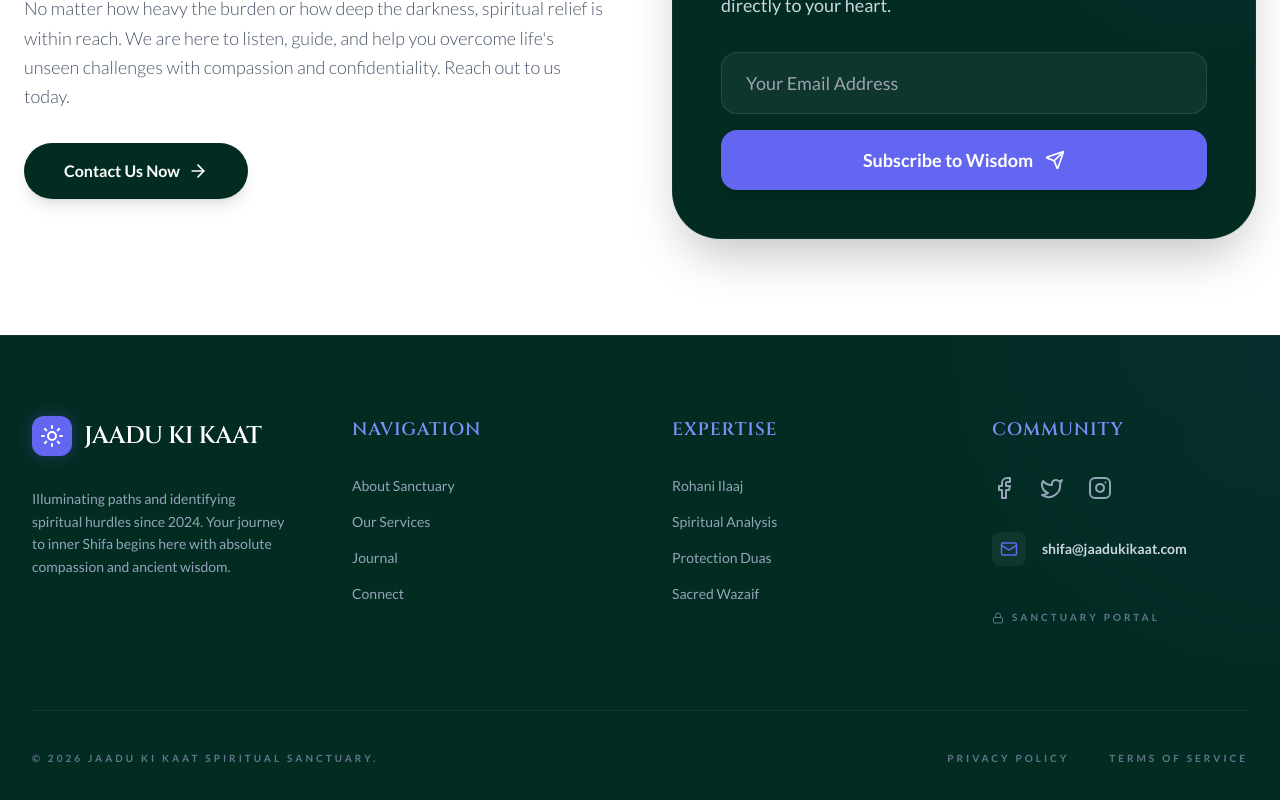
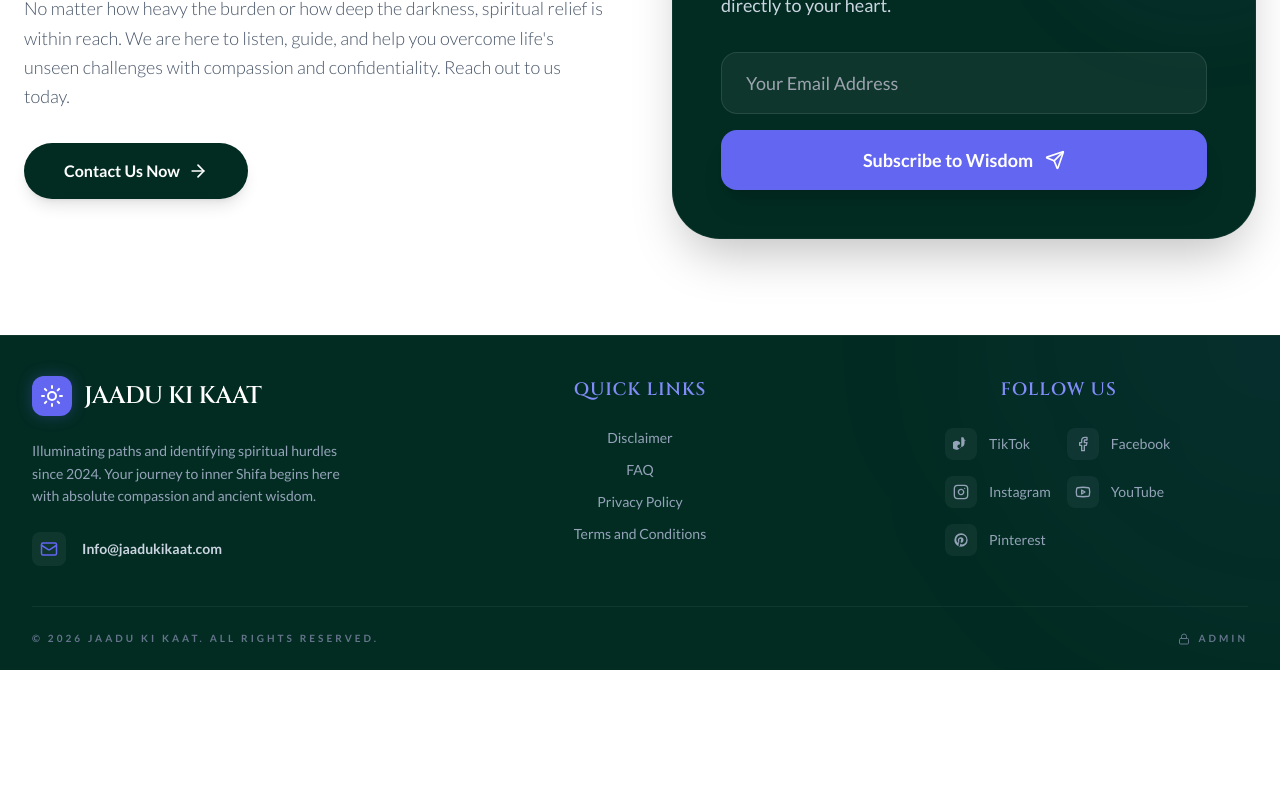
Before and after one commit to Shahbazmirza1122/Jaadukikaat, a React (Vite) app: page / in a window 1280 px wide. Shown: the part 6492-7292 px from the top of the page. After the commit the page ends 7162 px from the top, so only its background shows below. Built offline with nearby package versions, Linux system fonts and the light colour scheme; no server answers; the database is empty.

Commit message:
feat: Add TikTok and Pinterest icons to footer
Includes custom SVG components for TikTok and Pinterest icons to expand social media linking options within the application's footer. Adjusts padding for a cleaner layout.

```diff
--- a/components/Footer.tsx
+++ b/components/Footer.tsx
@@ -1,77 +1,85 @@
 import React from 'react';
 import { Link } from 'react-router-dom';
-import { Sun, Facebook, Twitter, Instagram, Mail, Lock } from 'lucide-react';
+import { Sun, Facebook, Instagram, Youtube, Mail, Lock } from 'lucide-react';
+
+// Custom SVGs for icons not in standard library
+const TiktokIcon = ({ className }: { className?: string }) => (
+  <svg viewBox="0 0 24 24" fill="currentColor" className={className} xmlns="http://www.w3.org/2000/svg"><path d="M19.59 6.69a4.83 4.83 0 0 1-3.77-4.25V2h-3.45v13.67a2.89 2.89 0 0 1-5.2 1.74 2.89 2.89 0 0 1 2.31-4.64 2.93 2.93 0 0 1 .88.13V9.4a6.84 6.84 0 1 0 1 7.6 6.83 6.83 0 0 0 6-6.8V6.69z"/></svg>
+);
+const PinterestIcon = ({ className }: { className?: string }) => (
+  <svg viewBox="0 0 24 24" fill="currentColor" className={className} xmlns="http://www.w3.org/2000/svg"><path d="M9.04 21.54c.96.29 1.93.46 2.96.46a10 10 0 0 0 10-10A10 10 0 0 0 12 2 10 10 0 0 0 2 12c0 4.25 2.67 7.9 6.44 9.34-.09-.8-.16-2.02.03-2.88l1.1-4.63s-.28-.56-.28-1.39c0-1.3.75-2.27 1.69-2.27.8 0 1.18.6 1.18 1.32 0 .8-.51 2-0.77 3.11-.22.93.47 1.51 1.4 1.51 1.68 0 2.97-1.78 2.97-4.35 0-2.27-1.63-3.86-3.96-3.86-2.88 0-4.57 2.16-4.57 4.41 0 .87.33 1.8.76 2.31.08.1.09.18.06.28l-.29 1.17c-.05.19-.17.23-.39.14-1.46-.68-2.37-2.82-2.37-4.54 0-3.7 2.69-7.09 7.76-7.09 4.08 0 7.24 2.91 7.24 6.8 0 4.05-2.55 7.31-6.09 7.31-1.19 0-2.31-.62-2.7-1.35l-.73 2.77c-.26 1.01-.97 2.27-1.44 3.04z"/></svg>
+);
 
 const Footer: React.FC = () => {
   return (
-    <footer className="bg-spirit-900 text-white pt-20 pb-10 border-t border-white/5 relative overflow-hidden">
+    <footer className="bg-spirit-900 text-white pt-10 pb-6 border-t border-white/5 relative overflow-hidden">
       {/* Decorative Glow */}
       <div className="absolute top-0 right-0 w-[500px] h-[500px] bg-accent-500/5 rounded-full blur-[120px] -translate-y-1/2 translate-x-1/2"></div>
 
       <div className="max-w-7xl mx-auto px-4 sm:px-6 lg:px-8 relative z-10">
-        <div className="grid grid-cols-1 md:grid-cols-4 gap-16">
-          <div className="col-span-1 md:col-span-1">
-            <div className="flex items-center space-x-3 mb-8">
+        <div className="grid grid-cols-1 md:grid-cols-3 gap-10">
+          {/* Column 1: Branding & Info */}
+          <div className="col-span-1">
+            <div className="flex items-center space-x-3 mb-6">
               <div className="p-2 bg-accent-500 rounded-xl shadow-[0_0_15px_rgba(99,102,241,0.3)]">
                 <Sun className="h-6 w-6 text-white" />
               </div>
               <span className="text-2xl font-serif font-bold tracking-tight uppercase">Jaadu ki kaat</span>
             </div>
-            <p className="text-slate-400 text-sm leading-relaxed max-w-xs">
+            <p className="text-slate-400 text-sm leading-relaxed max-w-xs mb-6">
               Illuminating paths and identifying spiritual hurdles since 2024. Your journey to inner Shifa begins here with absolute compassion and ancient wisdom.
             </p>
+            <div className="flex items-center space-x-4 text-slate-300 text-sm font-bold group cursor-pointer">
+              <div className="p-2 bg-white/5 rounded-lg group-hover:bg-accent-500/20 transition-colors">
+                <Mail size={18} className="text-accent-500" />
+              </div>
+              <span className="group-hover:text-accent-400 transition-colors">Info@jaadukikaat.com</span>
+            </div>
           </div>
 
-          <div>
-            <h3 className="text-lg font-bold mb-8 font-serif text-accent-400 tracking-wider uppercase">Navigation</h3>
-            <ul className="space-y-4 text-slate-400 text-sm font-medium">
-              <li><a href="/#about" className="hover:text-accent-400 transition-colors">About Sanctuary</a></li>
-              <li><a href="/#services" className="hover:text-accent-400 transition-colors">Our Services</a></li>
-              <li><Link to="/blog" className="hover:text-accent-400 transition-colors">Journal</Link></li>
-              <li><a href="/#contact" className="hover:text-accent-400 transition-colors">Connect</a></li>
+          {/* Column 2: Quick Links */}
+          <div className="flex flex-col items-center">
+            <h3 className="text-lg font-bold mb-6 font-serif text-accent-400 tracking-wider uppercase text-center">Quick Links</h3>
+            <ul className="space-y-3 text-slate-400 text-sm font-medium flex flex-col items-center">
+              <li><Link to="/disclaimer" className="hover:text-accent-400 transition-colors">Disclaimer</Link></li>
+              <li><Link to="/faq" className="hover:text-accent-400 transition-colors">FAQ</Link></li>
+              <li><Link to="/privacy" className="hover:text-accent-400 transition-colors">Privacy Policy</Link></li>
+              <li><Link to="/terms" className="hover:text-accent-400 transition-colors">Terms and Conditions</Link></li>
             </ul>
           </div>
 
-          <div>
-            <h3 className="text-lg font-bold mb-8 font-serif text-accent-400 tracking-wider uppercase">Expertise</h3>
-            <ul className="space-y-4 text-slate-400 text-sm font-medium">
-              <li>Rohani Ilaaj</li>
-              <li>Spiritual Analysis</li>
-              <li>Protection Duas</li>
-              <li>Sacred Wazaif</li>
-            </ul>
-          </div>
-
-          <div>
-            <h3 className="text-lg font-bold mb-8 font-serif text-accent-400 tracking-wider uppercase">Community</h3>
-            <div className="flex space-x-6 mb-8">
-              <a href="#" className="text-slate-400 hover:text-accent-400 transition-all hover:scale-125"><Facebook size={24} /></a>
-              <a href="#" className="text-slate-400 hover:text-accent-400 transition-all hover:scale-125"><Twitter size={24} /></a>
-              <a href="#" className="text-slate-400 hover:text-accent-400 transition-all hover:scale-125"><Instagram size={24} /></a>
+          {/* Column 3: Follow Us */}
+          <div className="flex flex-col items-center">
+            <h3 className="text-lg font-bold mb-6 font-serif text-accent-400 tracking-wider uppercase text-center">Follow Us</h3>
+            <div className="grid grid-cols-2 gap-4">
+                <SocialLink href="#" icon={<TiktokIcon className="w-4 h-4" />} label="TikTok" />
+                <SocialLink href="#" icon={<Facebook size={16} />} label="Facebook" />
+                <SocialLink href="#" icon={<Instagram size={16} />} label="Instagram" />
+                <SocialLink href="#" icon={<Youtube size={16} />} label="YouTube" />
+                <SocialLink href="#" icon={<PinterestIcon className="w-4 h-4" />} label="Pinterest" />
             </div>
-            <div className="flex items-center space-x-4 text-slate-300 text-sm mb-10 font-bold group cursor-pointer">
-              <div className="p-2 bg-white/5 rounded-lg group-hover:bg-accent-500/20 transition-colors">
-                <Mail size={18} className="text-accent-500" />
-              </div>
-              <span className="group-hover:text-accent-400 transition-colors">shifa@jaadukikaat.com</span>
-            </div>
-            <Link to="/admin" className="inline-flex items-center space-x-2 text-slate-500 text-[10px] hover:text-accent-400 transition-colors uppercase tracking-[0.3em] font-bold">
-              <Lock size={12} className="inline" />
-              <span>Sanctuary Portal</span>
-            </Link>
           </div>
         </div>
 
-        <div className="border-t border-white/5 mt-20 pt-10 flex flex-col md:flex-row justify-between items-center text-slate-500 text-[10px] gap-6">
-          <p className="font-bold tracking-[0.3em] uppercase">&copy; {new Date().getFullYear()} JAADU KI KAAT SPIRITUAL SANCTUARY.</p>
-          <div className="flex space-x-10 uppercase tracking-[0.3em] font-bold">
-            <a href="#" className="hover:text-accent-400 transition-colors">Privacy Policy</a>
-            <a href="#" className="hover:text-accent-400 transition-colors">Terms of Service</a>
-          </div>
+        <div className="border-t border-white/5 mt-10 pt-6 flex flex-col md:flex-row justify-between items-center text-slate-500 text-[10px] gap-6">
+          <p className="font-bold tracking-[0.3em] uppercase">&copy; {new Date().getFullYear()} JAADU KI KAAT. All rights reserved.</p>
+          <Link to="/admin" className="inline-flex items-center space-x-2 hover:text-accent-400 transition-colors uppercase tracking-[0.3em] font-bold">
+              <Lock size={12} className="inline" />
+              <span>Admin</span>
+          </Link>
         </div>
       </div>
     </footer>
   );
 };
 
+const SocialLink = ({ href, icon, label }: { href: string, icon: React.ReactNode, label: string }) => (
+    <a href={href} target="_blank" rel="noopener noreferrer" className="flex items-center group w-fit">
+        <div className="w-8 h-8 bg-white/5 rounded-lg flex items-center justify-center text-slate-400 group-hover:bg-accent-500 group-hover:text-white transition-all duration-300">
+            {icon}
+        </div>
+        <span className="ml-3 text-sm font-medium text-slate-400 group-hover:text-accent-400 transition-colors">{label}</span>
+    </a>
+);
+
 export default Footer;
```
